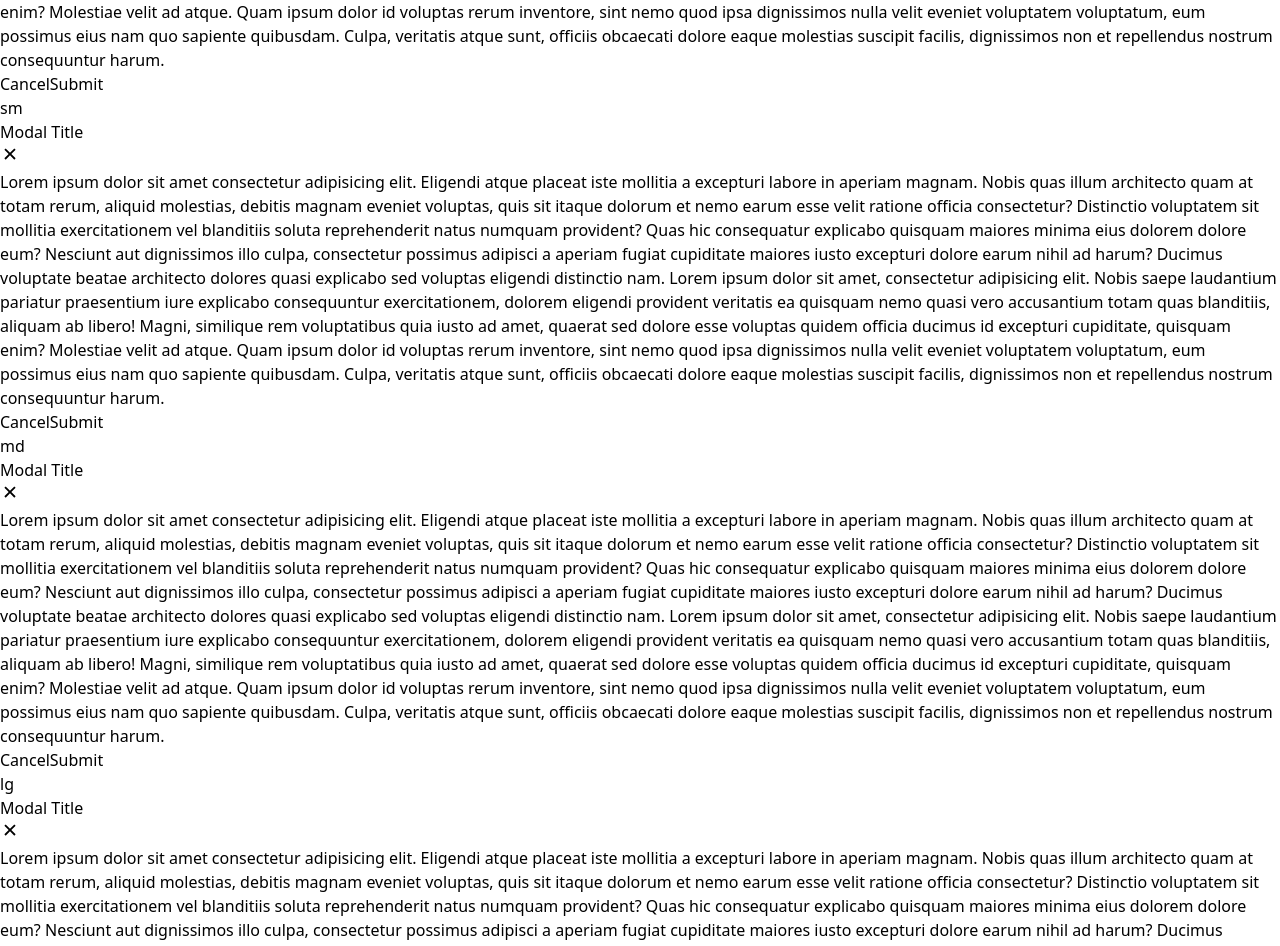
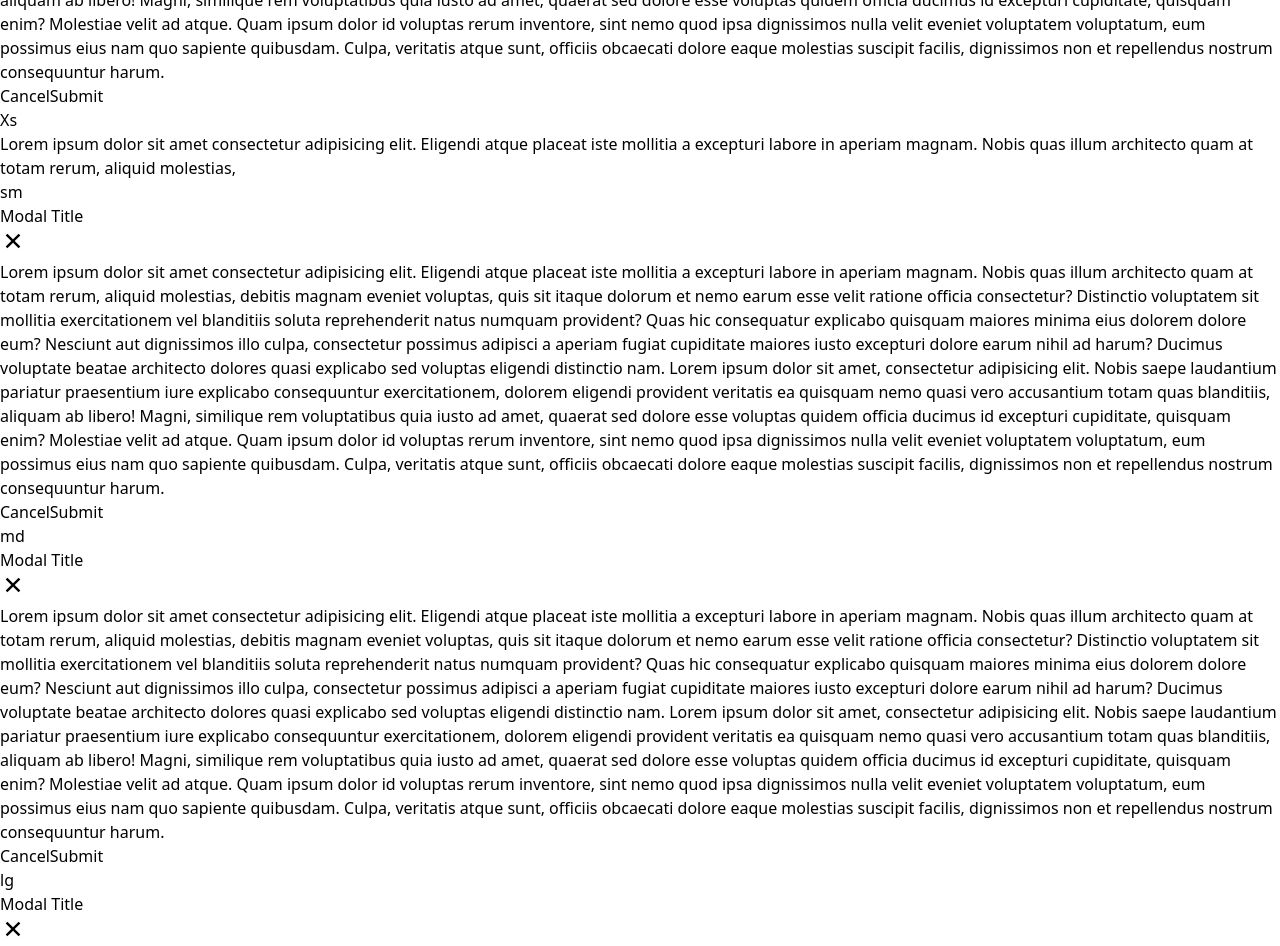
Before and after one commit to amiruleeeiu/tailwind-ui, a Next.js app: page / in a window 1280 px wide. Shown: the part 980-1926 px from the top of the page. Built offline with nearby package versions, Linux system fonts and the light colour scheme.

Commit message:
add SmallModal component; enhance Modal and ModalComponent with new size options and improved styling

```diff
--- a/src/app/page.tsx
+++ b/src/app/page.tsx
@@ -16,6 +16,7 @@ import Pagination from "@/components/pagination";
 import Popover from "@/components/Popover";
 import Progressbar from "@/components/Progressbar";
 import RadioGroup from "@/components/Radio/RadioGroup";
+import SmallModal from "@/components/SmallModal";
 import Spinner from "@/components/Spinner";
 import TableComponent from "@/components/Table/TableComponent";
 import Tabs from "@/components/tabs";
@@ -135,9 +136,11 @@ export default function Home() {
           <Card.Body className="flex flex-wrap gap-2">
             <ModalComponent>Open</ModalComponent>
             <ModalComponent outsideClick>Outside Close</ModalComponent>
+            <SmallModal/>
             <ModalComponent size="sm">sm</ModalComponent>
             <ModalComponent size="md">md</ModalComponent>
             <ModalComponent size="lg">lg</ModalComponent>
+            <ModalComponent size="xl">xl</ModalComponent>
           </Card.Body>
         </Card>
         <Card>
--- a/src/components/Modal/Modal.tsx
+++ b/src/components/Modal/Modal.tsx
@@ -15,7 +15,7 @@ function Modal({
   isOpen,
   onClose,
 }: Readonly<{
-  size?: "sm" | "md" | "lg";
+  size?: "xs" | "sm" | "md" | "lg" | "xl";
   children: React.ReactNode;
   outsideClick?: boolean;
   isOpen: boolean;
@@ -23,10 +23,12 @@ function Modal({
 }>) {
   const modalRef = useRef<HTMLDivElement>(null);
 
-  const sizeClass = {
-    sm: "w-1/3 h-1/4",
-    md: "w-1/2 h-1/2",
-    lg: "w-4/5 h-4/5",
+  const sizeClasses = {
+    xs: "max-w-lg h-36",
+    sm: "max-w-xl h-96",
+    md: "max-w-3xl h-[80vh]",
+    lg: "max-w-5xl h-[80vh]",
+    xl: "max-w-7xl h-[90vh]",
   };
 
   console.log(modalRef?.current);
@@ -55,12 +57,24 @@ function Modal({
     // eslint-disable-next-line react-hooks/exhaustive-deps
   }, [isOpen]);
 
+  useEffect(() => {
+    if (isOpen) {
+      document.body.style.overflow = "hidden"; // Disable body scroll
+    } else {
+      document.body.style.overflow = "auto"; // Re-enable body scroll
+    }
+
+    return () => {
+      document.body.style.overflow = "auto"; // Cleanup on unmount
+    };
+  }, [isOpen]);
+
   return (
     <div>
       <ModalContext.Provider value={{ isOpen, onClose }}>
         <div
           className={cn(
-            "fixed h-screen w-screen hidden bg-gray-600 bg-opacity-50 inset-0 z-50",
+            "fixed h-screen w-screen hidden bg-black bg-opacity-60 inset-0 z-50",
             { "flex justify-center items-center": isOpen }
           )}
         >
@@ -68,7 +82,7 @@ function Modal({
             ref={modalRef}
             className={cn(
               "bg-white shadow rounded w-full h-full flex flex-col justify-between",
-              sizeClass[size]
+              sizeClasses[size]
             )}
           >
             {children}
@@ -87,8 +101,8 @@ export const ModalHeader = ({ children }: ModalHeaderProps) => {
     <div className="flex justify-between items-center px-3 py-2 border-b">
       <div className="text-lg font-semibold text-gray-700">{children}</div>
       <div>
-        <IconButton onClick={onClose}>
-          <IoCloseSharp size={20} />
+        <IconButton onClick={onClose} className="bg-white text-gray-700">
+          <IoCloseSharp size={26} />
         </IconButton>
       </div>
     </div>
--- a/src/components/ModalComponent.tsx
+++ b/src/components/ModalComponent.tsx
@@ -9,7 +9,7 @@ function ModalComponent({
 }: {
   children: React.ReactNode;
   outsideClick?: boolean;
-  size?: "sm" | "md" | "lg";
+  size?: "xs" | "sm" | "md" | "lg" | "xl";
 }) {
   const { value, setTrue, setFalse } = useBoolean();
   return (
@@ -21,7 +21,7 @@ function ModalComponent({
         onClose={setFalse}
         isOpen={value}
       >
-        <ModalHeader>Modal Title</ModalHeader>
+        {size !== "xs" && <ModalHeader>Modal Title</ModalHeader>}
         <ModalBody>
           Lorem ipsum dolor sit amet consectetur adipisicing elit. Eligendi
           atque placeat iste mollitia a excepturi labore in aperiam magnam.
@@ -47,6 +47,7 @@ function ModalComponent({
           suscipit facilis, dignissimos non et repellendus nostrum consequuntur
           harum.
         </ModalBody>
+        {size !== "xs" && (
           <ModalFooter>
             {({ onClose }) => (
               <>
@@ -57,6 +58,7 @@ function ModalComponent({
               </>
             )}
           </ModalFooter>
+        )}
       </Modal>
     </div>
   );
--- /dev/null
+++ b/src/components/SmallModal.tsx
@@ -0,0 +1,21 @@
+import { useBoolean } from "@/hooks/useBoolean";
+import Button from "./Button";
+import Modal, { ModalBody } from "./Modal/Modal";
+
+function SmallModal() {
+  const { value, setTrue, setFalse } = useBoolean();
+  return (
+    <div>
+      <Button onClick={setTrue}>Xs</Button>
+      <Modal size={"xs"} outsideClick={true} onClose={setFalse} isOpen={value}>
+        <ModalBody>
+          Lorem ipsum dolor sit amet consectetur adipisicing elit. Eligendi
+          atque placeat iste mollitia a excepturi labore in aperiam magnam.
+          Nobis quas illum architecto quam at totam rerum, aliquid molestias,
+        </ModalBody>
+      </Modal>
+    </div>
+  );
+}
+
+export default SmallModal;
```
Lines whose indentation alone changed are shown as unchanged.
